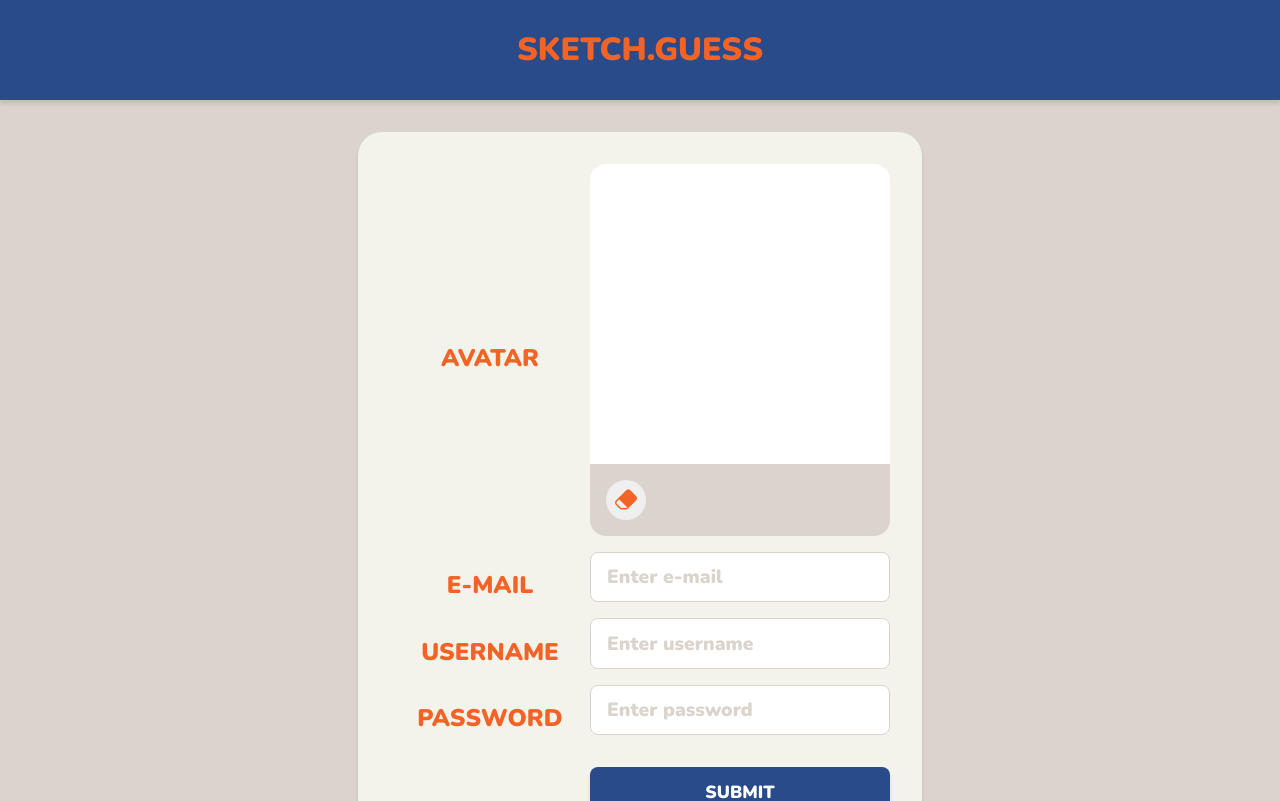
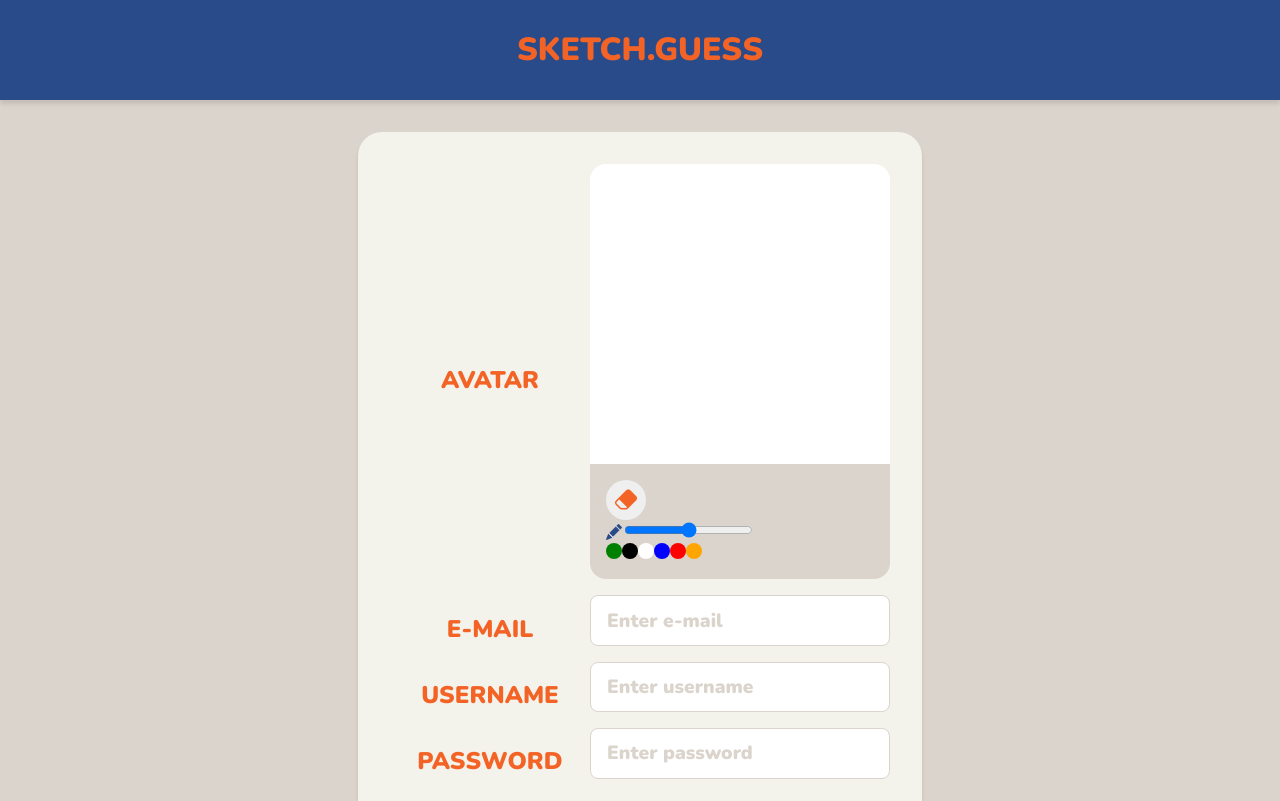
Before and after one commit to 99patricia/Guess-a-Sketch, a React (Create React App) app in the folder client/: page /register in a window 1280 px wide. Shown: the top 801 px of the page. Built offline with nearby package versions, Linux system fonts and the light colour scheme; no server answers.

Commit message:
Create toolbar for canvas

```diff
--- a/client/src/components/Canvas.jsx
+++ b/client/src/components/Canvas.jsx
@@ -58,13 +58,15 @@ const Canvas = React.forwardRef((props, ref) => {
         };
 
         const draw = (x0, y0, x1, y1, emit) => {
+            const penColor = localStorage.getItem("penColor") || "black";
+
             y0 = y0 + mainWindow.scrollTop;
             y1 = y1 + mainWindow.scrollTop;
             ctx.beginPath();
             // Size and colour of pen
             ctx.lineCap = "round";
             ctx.lineWidth = 5;
-            ctx.strokeStyle = "green";
+            ctx.strokeStyle = penColor;
             // Starting coordinate of path
             ctx.moveTo(x0, y0);
             // Ending coordinate of path
--- a/client/src/components/Canvas/CanvasFooter.jsx
+++ b/client/src/components/Canvas/CanvasFooter.jsx
@@ -3,6 +3,7 @@ import styled from "styled-components";
 import { socket } from "service/socket";
 
 import { IconButton } from "components";
+import { Toolbar } from "components/Canvas/";
 
 const StyledCanvasFooter = styled.div`
     background-color: var(--beige);
@@ -50,6 +51,7 @@ function CanvasFooter(props) {
     return (
         <StyledCanvasFooter>
             <IconButton ref={clearButtonRef} iconClassName="bi-eraser-fill" />
+            <Toolbar />
         </StyledCanvasFooter>
     );
 }
--- /dev/null
+++ b/client/src/components/Canvas/Toolbar.jsx
@@ -0,0 +1,39 @@
+import React from "react";
+import styled from "styled-components";
+
+const StyledToolbar = styled.div``;
+
+const StyledColor = styled.button`
+    width: 1rem;
+    height: 1rem;
+    border-radius: 100%;
+    border: none;
+    cursor: pointer;
+    background-color: ${(props) => props.color};
+`;
+
+function Toolbar(props) {
+    const handleChangeColor = (e) => {
+        e.preventDefault();
+        localStorage.setItem("penColor", e.target.getAttribute("color"));
+    };
+
+    return (
+        <StyledToolbar>
+            <div>
+                <i className="bi bi-pencil-fill"></i>
+                <input type="range"></input>
+            </div>
+            <div>
+                <StyledColor color="green" onClick={handleChangeColor} />
+                <StyledColor color="black" onClick={handleChangeColor} />
+                <StyledColor color="white" onClick={handleChangeColor} />
+                <StyledColor color="blue" onClick={handleChangeColor} />
+                <StyledColor color="red" onClick={handleChangeColor} />
+                <StyledColor color="orange" onClick={handleChangeColor} />
+            </div>
+        </StyledToolbar>
+    );
+}
+
+export default Toolbar;
--- a/client/src/components/Canvas/index.js
+++ b/client/src/components/Canvas/index.js
@@ -1,2 +1,3 @@
 export { default as CanvasFooter } from "./CanvasFooter";
 export { default as CanvasHeader } from "./CanvasHeader";
+export { default as Toolbar } from "./Toolbar";
```
